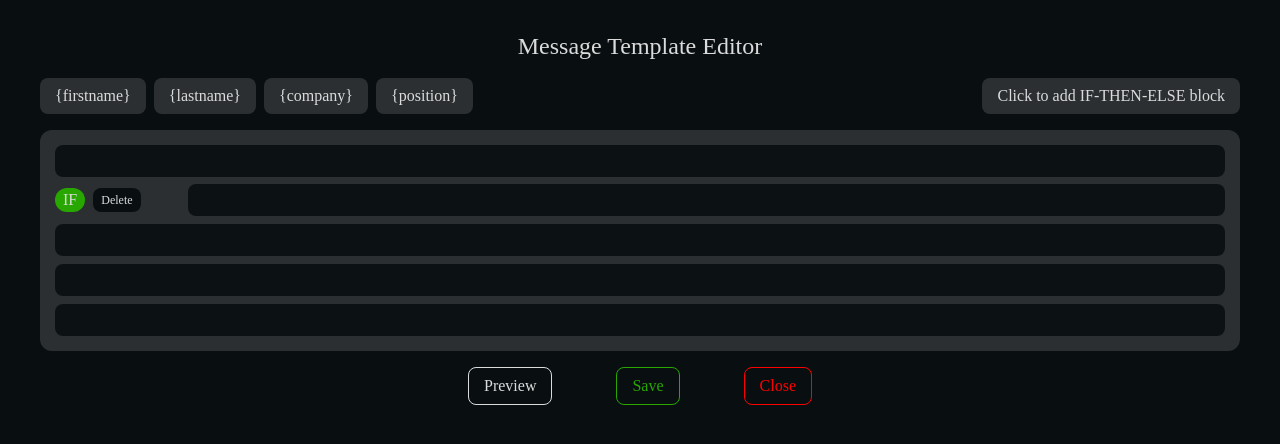
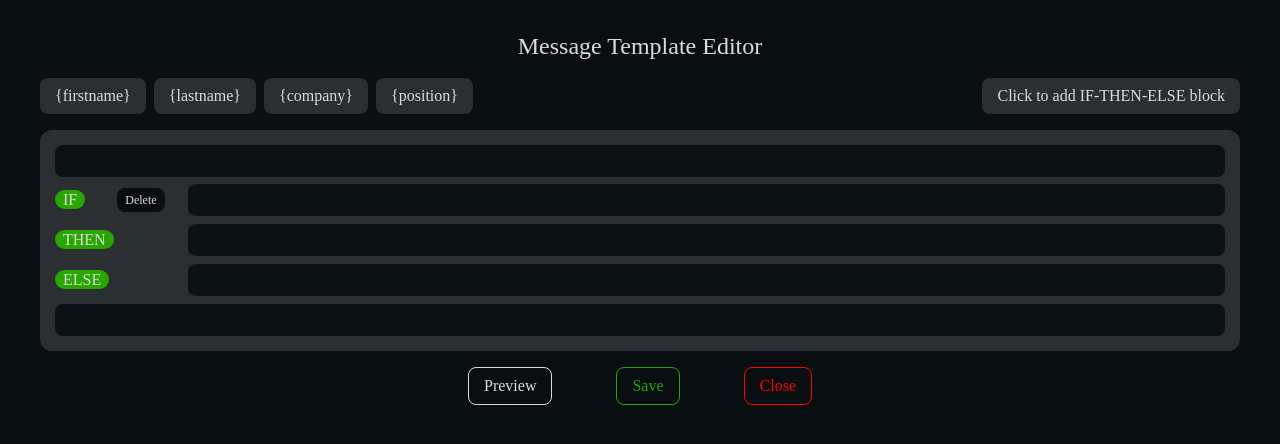
Before and after one commit to Igor21v/template-editor, a React (Create React App) app: page / in a window 1280 px wide. Shown: the top 444 px of the page. Built offline with nearby package versions, Linux system fonts and the light colour scheme.

Commit message:
editing editor block

```diff
--- a/src/pages/MainPage/ui/MainPage.tsx
+++ b/src/pages/MainPage/ui/MainPage.tsx
@@ -4,6 +4,7 @@ import { classNames } from "shared/lib/classNames/classNames";
 import { TemplateEditor } from "widgets/TemplateEditor";
 import { Button } from "shared/ui/Button";
 import { VStack } from "shared/ui/Stack";
+import { resolve } from "path";
 
 interface MainPageProps {
   className?: string;
@@ -12,8 +13,10 @@ interface MainPageProps {
 export const MainPage = memo((props: MainPageProps) => {
   const { className } = props;
   const [templIsOpen, setTemplIsOpen] = useState(true);
-  const saveHandler = () => {
-    console.log("Saving");
+  const saveHandler = async () => {
+    await new Promise((resolve) =>
+      setTimeout(() => console.log("Saved"), 1000)
+    );
   };
 
   if (templIsOpen) {
--- a/src/shared/ui/Text/Text.module.css
+++ b/src/shared/ui/Text/Text.module.css
@@ -70,6 +70,7 @@
 .card {
   background: var(--green-dark-color);
   border-radius: 12px;
-  padding: 0px 8px;
+  padding: 1px 8px;
   text-align: center;
+  display: inline;
 }
--- a/src/shared/ui/Text/Text.tsx
+++ b/src/shared/ui/Text/Text.tsx
@@ -56,7 +56,6 @@ export const Text = memo((props: TextProps) => {
   const mods = {
     [cls.italic]: italic,
     [cls.minLineHeight]: minLineHeight,
-    [cls.card]: card,
   };
   return (
     <div className={classNames("", mods, additional)}>
@@ -66,7 +65,13 @@ export const Text = memo((props: TextProps) => {
         </HeaderTag>
       )}
       {text && (
-        <p className={classNames(cls.text, {}, [classNameText])}>{text}</p>
+        <p
+          className={classNames(cls.text, { [cls.card]: card }, [
+            classNameText,
+          ])}
+        >
+          {text}
+        </p>
       )}
     </div>
   );
--- a/src/widgets/TemplateEditor/ui/EditorBlock/EditorBlock.tsx
+++ b/src/widgets/TemplateEditor/ui/EditorBlock/EditorBlock.tsx
@@ -16,7 +16,7 @@ export const EditorBlock = memo((props: EditorBlockProps) => {
   return (
     <VStack gap="8">
       <HStack className={cls.row} justify="between" max>
-        <HStack className={cls.firstCol} gap="8" align="center">
+        <HStack className={cls.firstCol} gap="32" align="center">
           <Text text="IF" card />
           <Button theme="background" size="size_s">
             Delete
@@ -24,8 +24,14 @@ export const EditorBlock = memo((props: EditorBlockProps) => {
         </HStack>
         <TextAreaAutosize />
       </HStack>
-      <TextAreaAutosize />
-      <TextAreaAutosize />
+      <HStack justify="between" max>
+        <Text text="THEN" card className={cls.firstCol} />
+        <TextAreaAutosize />
+      </HStack>
+      <HStack justify="between" max>
+        <Text text="ELSE" card className={cls.firstCol} />
+        <TextAreaAutosize />
+      </HStack>
       <TextAreaAutosize />
     </VStack>
   );
```
